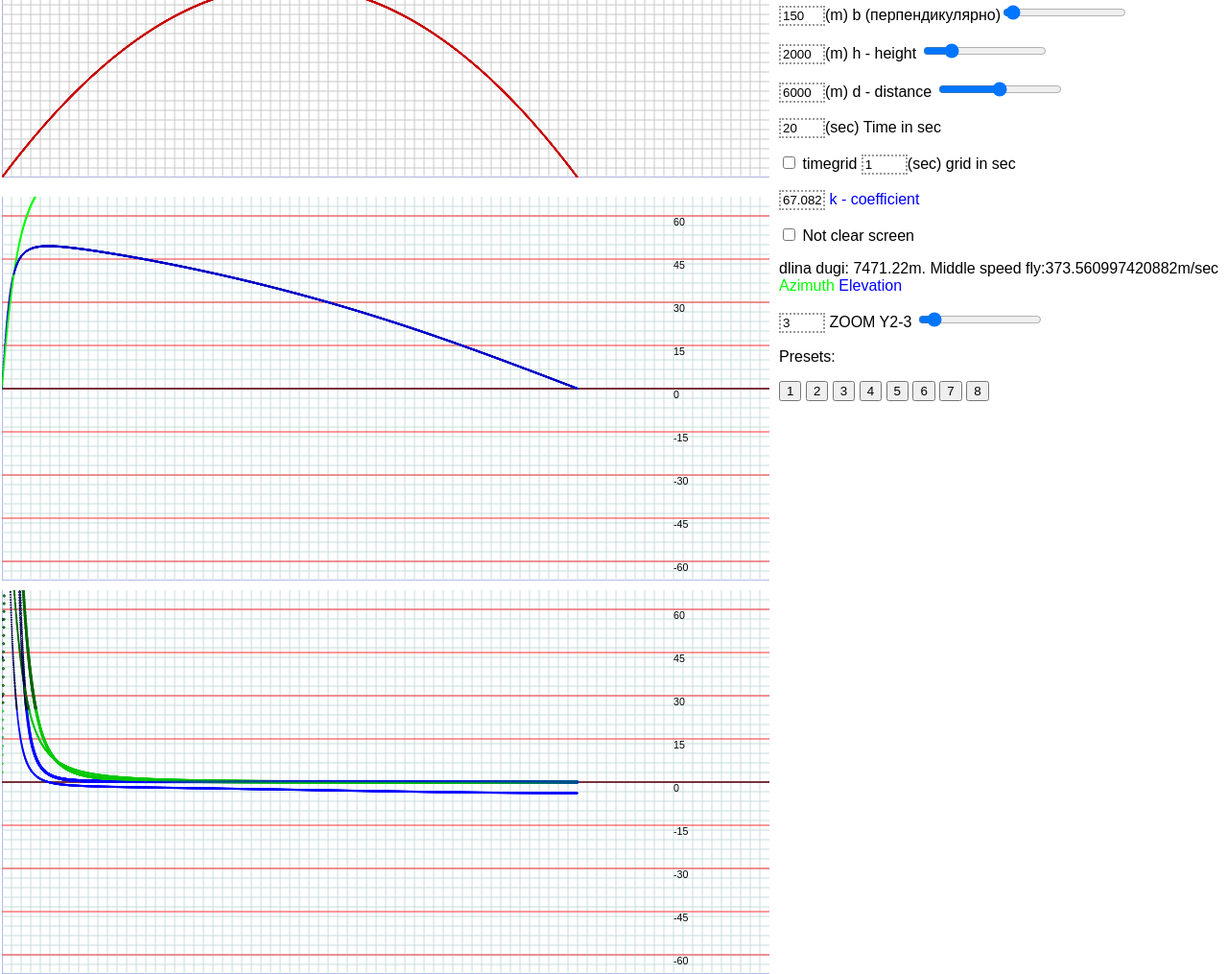
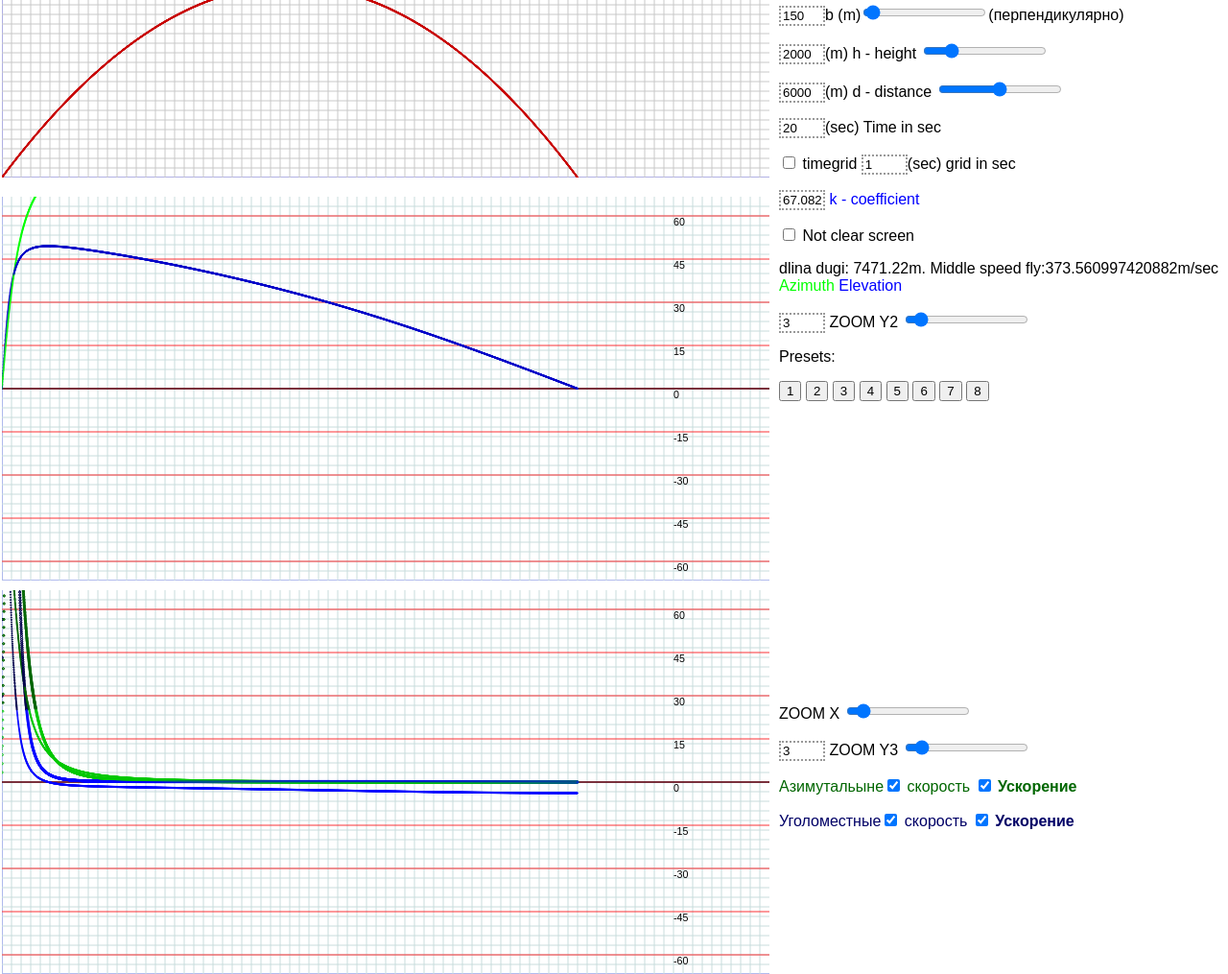
Before and after one commit to 4antech/balistica, a plain HTML site: page index.html in a window 1280 px wide. Shown: the part 285-1300 px from the top of the page at 96% size. Drawn offline with Linux system fonts and the light colour scheme.

Commit message:
add zoom Y 3 & someone

```diff
--- a/index.html
+++ b/index.html
@@ -9,6 +9,7 @@
     h1 {font-family: arial; font-size: 14; color: #777777;}
     input[type=text] {width:40px; border: 2px dotted #999; border-radius: 0; -webkit-appearance: none;}
     .button1 { position: absolute; left: 812px; top: 10px; }
+    .button2 { position: absolute; left: 812px; top: 1000px; }
     .graf1{ position: absolute; left: 2px; top: 70px; }
     .graf2{ position: absolute; left: 2px; top: 490px;}
     .graf3{ position: absolute; left: 2px; top: 900px;}
@@ -26,6 +27,7 @@
    var zoomx1=.1;
    var zoomy1=.1;
    var zoomy2=3;
+   var zoomy3=3;
    var stepx=100;
    var stepy=100;
    var time=20;
@@ -39,17 +41,22 @@
    var ctx1;
    var ctx2;
    var ctx3;
+   var azsp;
+   var azus;
+   var elsp;
+   var elus;
+
+
+
    var h=2000;
    var d=6000;
-
    var a=0; //in line
    var b=150; //from ine
-
    var k=1.0;
    var x=0.1;
    var y=1.0;
+
    var curpres=0;
-
    var number;1
 
    k=d/(2*Math.sqrt(h));
@@ -61,6 +68,7 @@
      document.getElementById("zoomx1").value=zoomx1;
      document.getElementById("zoomy1").value=zoomy1;
      document.getElementById("zoomy2").value=zoomy2;
+     document.getElementById("zoomy3").value=zoomy3;
      document.getElementById("stepx").value=stepx;
      document.getElementById("stepy").value=stepy;
      document.getElementById("shiftx").value=shiftx;
@@ -78,6 +86,7 @@
      zoomx1=parseFloat(document.getElementById("zoomx1").value,10);
      zoomy1=parseFloat(document.getElementById("zoomy1").value,10);
      zoomy2=parseFloat(document.getElementById("zoomy2").value,10);
+     zoomy3=parseFloat(document.getElementById("zoomy3").value,10);
      stepx=parseInt(document.getElementById("stepx").value,10);
      stepy=parseInt(document.getElementById("stepy").value,10);
      shiftx=parseInt(document.getElementById("shiftx").value,10);
@@ -251,9 +260,7 @@
        ctx3.moveTo(0, sizey+i-shifty2);
        ctx3.lineTo(sizex, sizey+i-shifty2);
        ctx3.font = "8pt Arial";
-//     ctx3.fillText(Math.round(10*i*zoomy2)/10-180, sizex-100, sizey - i-10); //out TEXT
-//     ctx3.fillText((Math.round(10*i/zoomy2)/10)-180/zoomy2, sizex-100, sizey - i-10); //out TEXT
-      ctx3.fillText((Math.round(10*(i/zoomy2-180/zoomy2)))/10, sizex-100, sizey - i-10); //out TEXT
+      ctx3.fillText((Math.round(10*(i/zoomy3-180/zoomy3)))/10, sizex-100, sizey - i-10); //out TEXT
 
      }
      ctx3.stroke();
@@ -326,7 +333,7 @@ console.log('------------');
          }
          else y1=Math.atan2(x+a,b)-Math.atan2(a,b);
        }
-       else  y1=0; //azimuth
+       else y1=0; //azimuth
        y2=Math.atan2(y,Math.sqrt((x+a)*(x+a)+b*b)); //elevation angle
        deltay1=y1-deltay1;
        deltay2=y2-deltay2;
@@ -362,45 +369,44 @@ console.log('------------');
        deltael=yy2-deltael;
 
        ctx3.beginPath();  // az-speed
-       if (yy1*r2g>25 || yy1*r2g<-25 ) {
+       if (azsp.checked &(yy1*r2g>25 || yy1*r2g<-25 )) {
          ctx3.strokeStyle = "rgb(0,100,0)";
-         ctx3.arc(x*zoomx1+shiftx, sizey-shifty2-yy1*r2g*zoomy2, .5, 0,pi2);
+         ctx3.arc(x*zoomx1+shiftx, sizey-shifty2-yy1*r2g*zoomy3, .5, 0,pi2);
        }
        else ctx3.strokeStyle = "rgb(00,200,00)";//#00ff00";
-       ctx3.arc(x*zoomx1+shiftx, sizey-shifty2-yy1*r2g*zoomy2, .5, 0,pi2);
+       if (azsp.checked) ctx3.arc(x*zoomx1+shiftx, sizey-shifty2-yy1*r2g*zoomy3, .5, 0,pi2);
        ctx3.stroke();
 
        ctx3.beginPath();  // el-speed
-       if (yy2*r2g>25 || yy2*r2g<-25 ) {
+       if (elsp.checked &(yy2*r2g>25 || yy2*r2g<-25) ) {
          ctx3.strokeStyle = "rgb(0,0,77)";
-         ctx3.arc(x*zoomx1+shiftx, sizey-shifty2-yy2*r2g*zoomy2, .5, 0,pi2);
+         ctx3.arc(x*zoomx1+shiftx, sizey-shifty2-yy2*r2g*zoomy3, .5, 0,pi2);
        }
        else ctx3.strokeStyle = "rgb(00,0,255)";//#00ff00";
-       ctx3.arc(x*zoomx1+shiftx, sizey-shifty2-yy2*r2g*zoomy2, .5, 0,pi2);
+       if (elsp.checked)       ctx3.arc(x*zoomx1+shiftx, sizey-shifty2-yy2*r2g*zoomy3, .5, 0,pi2);
        ctx3.stroke();
 
 //////////// acscelleration
-
 
        yyy1=Math.abs(deltaaz/ (time/(d*deltax)));
        yyy2=Math.abs(deltael/ (time/(d*deltax)));
 
        ctx3.beginPath();  // az-acs
-       if (yyy1*r2g>25 || yyy1*r2g<-25 ) {
+       if (azus.checked & (yyy1*r2g>25 || yyy1*r2g<-25 )) {
          ctx3.strokeStyle = "rgb(0,100,0)";
-         ctx3.arc(x*zoomx1+shiftx, sizey-shifty2-yyy1*r2g*zoomy2, 1, 0,pi2);
+         ctx3.arc(x*zoomx1+shiftx, sizey-shifty2-yyy1*r2g*zoomy3, 1, 0,pi2);
        }
        else ctx3.strokeStyle = "rgb(00,200,00)";//#00ff00";
-       ctx3.arc(x*zoomx1+shiftx, sizey-shifty2-yyy1*r2g*zoomy2, 1, 0,pi2);
+       if (azus.checked)       ctx3.arc(x*zoomx1+shiftx, sizey-shifty2-yyy1*r2g*zoomy3, 1, 0,pi2);
        ctx3.stroke();
 
        ctx3.beginPath();  // el-acs
-       if (yyy2*r2g>25 || yyy2*r2g<-25 ) {
+       if (elus.checked & (yyy2*r2g>25 || yyy2*r2g<-25 )) {
          ctx3.strokeStyle = "rgb(0,0,77)";
-         ctx3.arc(x*zoomx1+shiftx, sizey-shifty2-yyy2*r2g*zoomy2, 1, 0,pi2);
+         ctx3.arc(x*zoomx1+shiftx, sizey-shifty2-yyy2*r2g*zoomy3, 1, 0,pi2);
        }
        else ctx3.strokeStyle = "rgb(00,0,255)";//#00ff00";
-       ctx3.arc(x*zoomx1+shiftx, sizey-shifty2-yyy2*r2g*zoomy2, 1, 0,pi2);
+       if (elus.checked) ctx3.arc(x*zoomx1+shiftx, sizey-shifty2-yyy2*r2g*zoomy3, 1, 0,pi2);
        ctx3.stroke();
 
        az[cntw]=y2;
@@ -408,19 +414,17 @@ console.log('------------');
        cntw++;
 ///////////
        padlina+=Math.sqrt(deltax*deltax+deltaf1*deltaf1);
-
        deltaf1=y;
        deltay1=y1;
        deltay2=y2;
        deltaaz=yy1;
        deltael=yy2;
+     } // end for
 
-     } // end for
      div4padlina.innerHTML="dlina dugi: "+Math.round(padlina*1000)/1000 + "m.   Middle speed fly:" + padlina/time +"m/sec<div><font color=#00ff00>Azimuth </font><font color=#0000ff>Elevation</font></div>";
 
      var tztmp=cntw/time;
      var cnt=0;
-
      for (i=0;i<cntw;i++){ //out speed az & el
        if (++cnt<tztmp) {
          deltay1+=az[i];
@@ -428,7 +432,6 @@ console.log('------------');
        }
        else cnt=0;
      }
-
      if (z){ // dop traetorii
        var artemp=0;
        if (z==2 || z==5)  artemp=etalon120;
@@ -449,20 +452,15 @@ console.log('------------');
          }
          else  y1=0; //azimuth
          y2=Math.atan2(y,Math.sqrt((x+a)*(x+a)+b*b)); //elevation angle
-
-console.log(x+" "+b);
+//console.log(x+" "+b);
          ctx2.beginPath();  // az angle
          ctx2.strokeStyle = "rgb(0,33,0)";//#00ff00";
          ctx2.arc(x*zoomx1+shiftx, sizey-shifty2-y1*r2g*zoomy2, 1, 0,pi2);
          ctx2.stroke();
-
-
          ctx2.beginPath();  // el angle
          ctx2.strokeStyle = "rgb(00,00,33)";//#00ff00";
          ctx2.arc(x*zoomx1+shiftx, sizey-shifty2-y2*r2g*zoomy2, 1, 0,pi2);
          ctx2.stroke();
-
-
        }
      }
 //console.log(etalon82[tmp-1][1]*1000);
@@ -477,6 +475,10 @@ console.log(x+" "+b);
      var cls = document.getElementById("cls");
      var timegrid = document.getElementById("timegrid");
      var timezoom = document.getElementById("timezoom");
+     azsp = document.getElementById("azsp");
+     azus = document.getElementById("azus");
+     elsp = document.getElementById("elsp");
+     elus = document.getElementById("elus");
 
      ctx1 = canvas1.getContext("2d");
      ctx2 = canvas2.getContext("2d");
@@ -491,14 +493,14 @@ console.log(x+" "+b);
  <body>
   <h1>BALISTA:</h1>
   <div class='button1'>
-   <p><input type=text id='zoomx1' onchange='out1(curpres);'> Zoom X</p>
+   <p><input type=text id='zoomx1' onchange='document.getElementById("rangezoomx1").value=this.value;out1(curpres);'> Zoom X</p>
    <p><input type=text id='zoomy1' onchange='out1(curpres);'> Zoom Y</p>
    <p><input type=text id='stepx' onchange='out1(curpres);'> Step grid X</p>
    <p><input type=text id='stepy' onchange='out1(curpres);'> Step grid Y</p>
    <p><input type=text id='shiftx' onchange='out1(curpres);'> Shift X Y</p>
    <p><input type=text id='shifty' onchange='out1(curpres);'> Shift Y</p>
-   <p><input type=text id='a' onchange='document.getElementById("rangea").value=this.valueout1(curpres);'>(m) a (вдоль линии выстрела)<input id=rangea type=range min=-6000 max=6000 value=0 step=50 onchange='document.getElementById("a").value=this.value;out1(curpres);'></p>
-   <p><input type=text id='b' onchange='document.getElementById("rangeb").value=this.value;out1(curpres);'>(m) b (перпендикулярно)<input id=rangeb  type=range min=0 max=6000 value=150 step=50 onchange='document.getElementById("b").value=this.value;out1(curpres);'></p>
+   <p><input type=text id='a' onchange='document.getElementById("rangea").value=this.valueout1(curpres);'>a (m)<input id=rangea type=range min=-6000 max=6000 value=0 step=50 onchange='document.getElementById("a").value=this.value;out1(curpres);'>(вдоль линии выстрела)</p>
+   <p><input type=text id='b' onchange='document.getElementById("rangeb").value=this.value;out1(curpres);'>b (m)<input id=rangeb  type=range min=0 max=6000 value=150 step=50 onchange='document.getElementById("b").value=this.value;out1(curpres);'>(перпендикулярно)</p>
    <p><input type=text id='h' onchange='document.getElementById("rangeh").value=this.value;out1(curpres);'>(m) h - height <input id=rangeh  type=range min=0 max=10000 value=2000 step=100 onchange='document.getElementById("h").value=this.value;out1(curpres);'></p>
    <p><input type=text id='d' onchange='document.getElementById("ranged").value=this.value;out1(curpres);'>(m) d - distance <input id=ranged  type=range min=0 max=12000 value=6000 step=100 onchange='document.getElementById("d").value=this.value;out1(curpres);'></p>
    <p><input type=text id='time' onchange='out1(curpres);'>(sec) Time in sec</p><p> <input type=checkbox id='timegrid' onchange='out1(curpres);' value='1'> timegrid
@@ -507,9 +509,8 @@ console.log(x+" "+b);
    <p><input type=checkbox id='cls' onchange='' value=1> Not clear screen<p>
 <div id='padlina'> </div>
    <p><input type=text value=1 id='zoomy2' onchange='document.getElementById("rangezoomy2").value=this.value;out1(curpres);'>
-ZOOM Y2-3
-  <input id=rangezoomy2  type=range min=.2 max=10 value=1 step=.2 onchange='document.getElementById("zoomy2").value=this.value;out1(curpres);'>
-</p>
+ZOOM Y2 <input id=rangezoomy2  type=range min=.2 max=10 value=1 step=.2 onchange='document.getElementById("zoomy2").value=this.value;out1(curpres);'>
+   </p>
 <p><div id=lablepresets>Presets:</div></p>
 <p>
 <button value=1 onclick="preset(1);" onmouseover='document.getElementById("lablepresets").innerHTML="мина82мм ЭТАЛОН"' onmouseout='document.getElementById("lablepresets").innerHTML="Presets:"'>1</button>
@@ -522,6 +523,22 @@ ZOOM Y2-3
 <button value=8 onclick="preset(8);" onmouseover='document.getElementById("lablepresets").innerHTML="мина82мм ЭТАЛОН"' onmouseout='document.getElementById("lablepresets").innerHTML="Presets:"'>8</button>
 
 </p>
+  </div>
+  <div class='button2'>
+    <p>
+ZOOM X <input id=rangezoomx1  type=range min=.1 max=10 value=1 step=.1 onchange='document.getElementById("zoomx1").value=this.value;out1(curpres);'>
+</p><p>      <input type=text value=1 id='zoomy3' onchange='document.getElementById("rangezoomy3").value=this.value;out1(curpres);'>
+ZOOM Y3
+  <input id=rangezoomy3  type=range min=.1 max=10 value=1 step=.1 onchange='document.getElementById("zoomy3").value=this.value;out1(curpres);'>
+</p>
+    <font color=#006600>
+      <p>Азимутальыне<input type=checkbox id='azsp' onchange='out1(curpres)' value=1 checked>  скорость
+      <input type=checkbox id='azus' onchange='out1(curpres)' value=1 checked> <b>Ускорение</b><p>
+    </font>
+    <font color=#000066>
+      <p>Уголоместные<input type=checkbox id='elsp' onchange='out1(curpres)' value=1 checked>  скорость
+      <input type=checkbox id='elus' onchange='out1(curpres)' value=1 checked> <b>Ускорение</b><p>
+    </font>
   </div>
 
   <canvas id='canvas1' width='800' height='400' class='graf1'>
```
